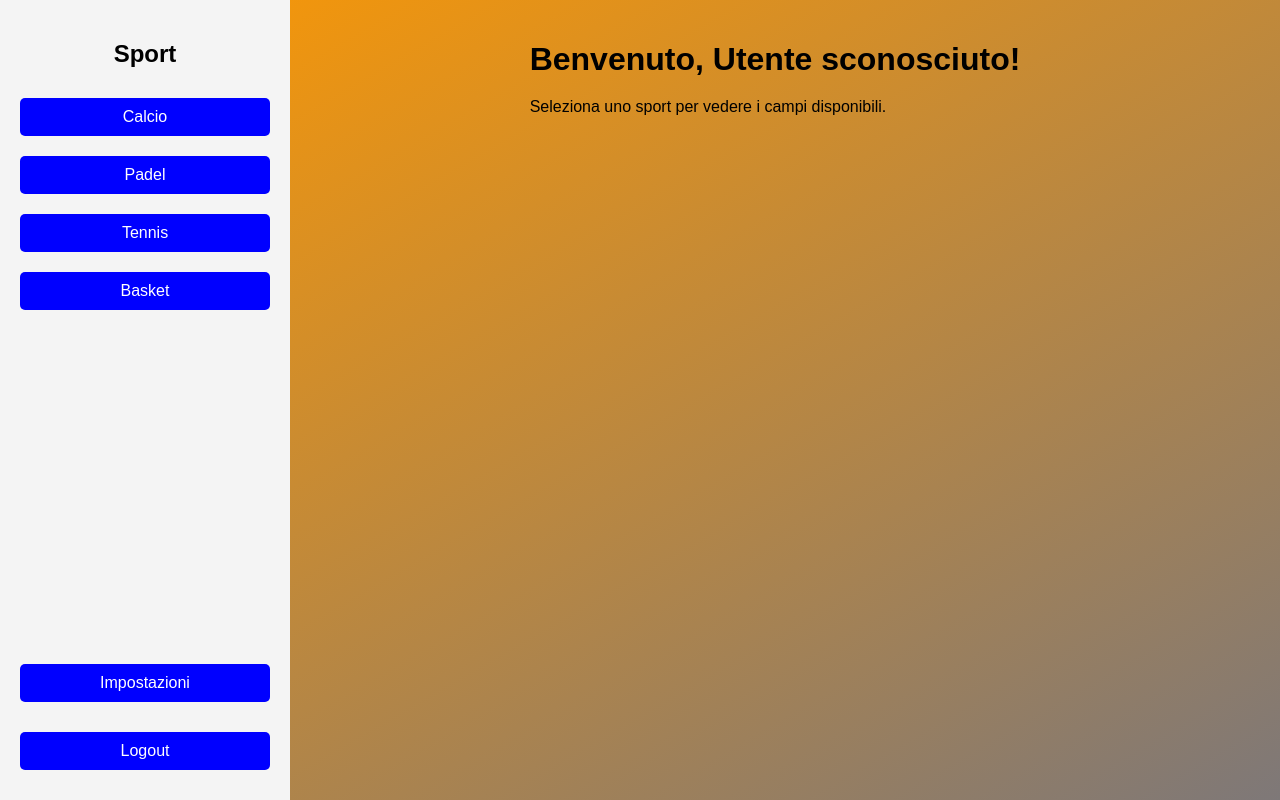
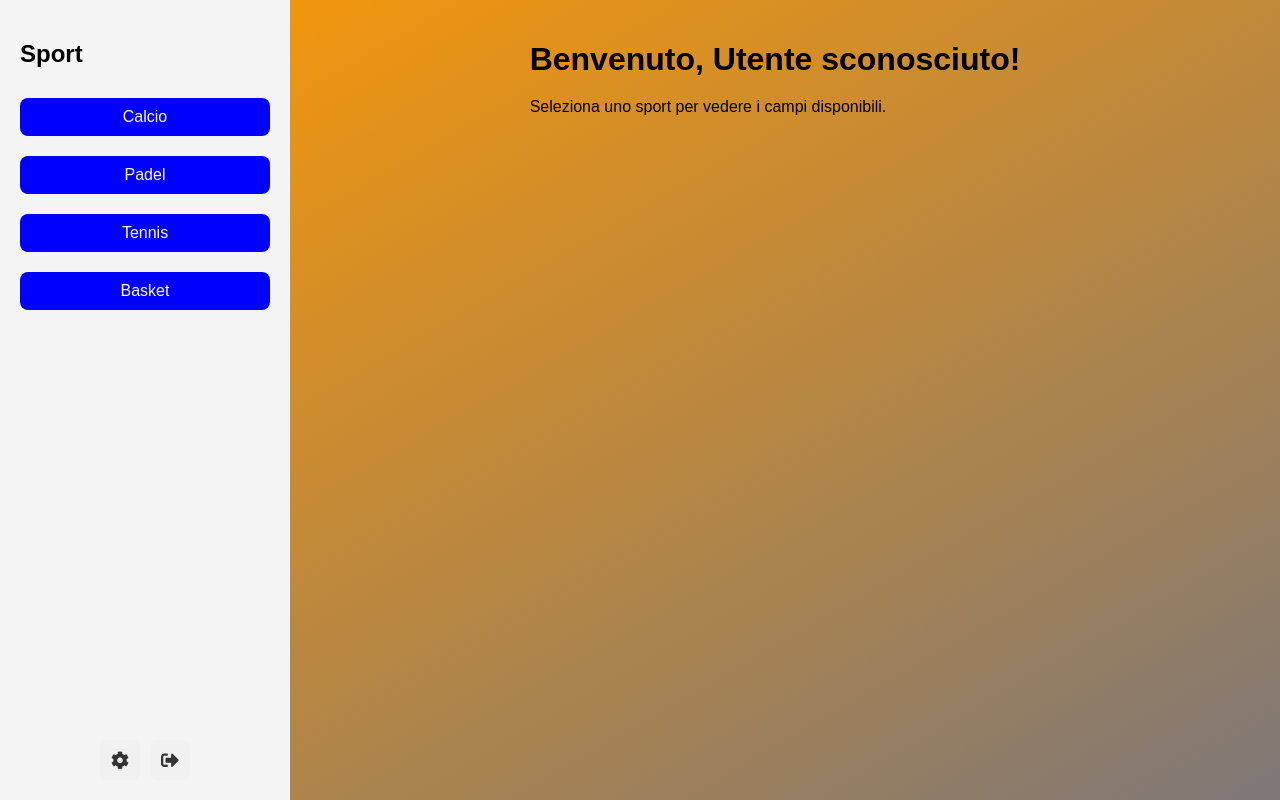
Before and after one commit to Emanuele0103/PlaySport, an Angular app in the folder PlaySportFE/: page /home in a window 1280 px wide. Built offline with nearby package versions, Linux system fonts and the light colour scheme.

Commit message:
Update HomeComponent.html

```diff
--- a/PlaySportFE/src/app/home/home.component.css
+++ b/PlaySportFE/src/app/home/home.component.css
@@ -11,17 +11,19 @@
   display: flex;
   flex-direction: column;
   justify-content: space-between;
-  position: fixed;  /* Sidebar rimane fissa a sinistra */
-  left: 0;  /* Allinea la sidebar completamente a sinistra */
+  position: fixed;
+  left: 0;
   top: 0;
   bottom: 0;
 }
 
-.sidebar h2 {
-  text-align: center;
+/* Stili per i bottoni dello sport */
+.sport-buttons {
+  display: flex;
+  flex-direction: column;
 }
 
-.sidebar button {
+.sport-button {
   display: block;
   width: 100%;
   margin: 10px 0;
@@ -30,27 +32,52 @@
   cursor: pointer;
   background-color: blue;
   color: white;
+  border-radius: 8px;
 }
 
-.sidebar button:hover {
+.sport-button:hover {
   background-color: darkblue;
 }
 
+/* Stili per i bottoni di impostazione/logout/gestione utenti */
 .bottom-buttons {
+  position: absolute;
+  bottom: 20px;
+  left: 0;
+  width: 100%;
   display: flex;
-  flex-direction: column;
-  margin-top: auto;  /* Spinge i bottoni in fondo alla sidebar */
+  justify-content: center;
+  gap: 10px;
 }
 
-.bottom-buttons button {
-  margin-top: 20px;  /* Aggiunge spazio extra tra logout e sport */
+/* Bottoni quadrati e piccoli con solo icone */
+.icon-button {
+  background-color: #f1f1f1;
+  border: none;
+  width: 40px;
+  height: 40px;
+  border-radius: 8px;
+  display: flex;
+  justify-content: center;
+  align-items: center;
+  cursor: pointer;
+  transition: background-color 0.3s;
+}
+
+.icon-button i {
+  font-size: 18px;
+  color: #333;
+}
+
+.icon-button:hover {
+  background-color: #ddd;
 }
 
 /* Area contenuto */
 .content {
-  margin-left: 270px;  /* Aggiunge uno spazio alla sinistra per la sidebar fissa */
+  margin-left: 270px;
   padding: 20px;
-  width: calc(100% - 270px);  /* Prende tutto lo spazio rimanente */
+  width: calc(100% - 270px);
 }
 
 .content h1 {
@@ -67,10 +94,5 @@
 .field {
   background-color: #ffffff;
   border: 1px solid #ccc;
-  padding: 20px;
-  text-align: center;
+  padding: 20px
 }
-
-.field h3 {
-  margin-top: 0;
-}
--- a/PlaySportFE/src/app/home/home.component.html
+++ b/PlaySportFE/src/app/home/home.component.html
@@ -1,26 +1,28 @@
 <div class="container">
   <!-- Sidebar -->
   <div class="sidebar">
-    <h2>Sport</h2>
-    <button (click)="selectSport('calcio')">Calcio</button>
-    <button (click)="selectSport('padel')">Padel</button>
-    <button (click)="selectSport('tennis')">Tennis</button>
-    <button (click)="selectSport('basket')">Basket</button>
+    <div class="sport-buttons">
+      <h2>Sport</h2>
+      <button (click)="selectSport('calcio')" class="sport-button">Calcio</button>
+      <button (click)="selectSport('padel')" class="sport-button">Padel</button>
+      <button (click)="selectSport('tennis')" class="sport-button">Tennis</button>
+      <button (click)="selectSport('basket')" class="sport-button">Basket</button>
+    </div>
 
     <div class="bottom-buttons">
       <!-- Tasto "Gestisci Utenti", visibile solo se l'utente è admin -->
-      <button *ngIf="isAdmin" class="admin-button">
-        <i class="fas fa-user-cog"></i> Gestisci Utenti
+      <button *ngIf="isAdmin" class="icon-button admin-button">
+        <i class="fas fa-user-cog"></i>
       </button>
 
       <!-- Tasto per impostazioni visibile a tutti -->
-      <button (click)="settings()" class="settings-button">
-        <i class="fas fa-cog"></i> Impostazioni
+      <button (click)="settings()" class="icon-button settings-button">
+        <i class="fas fa-cog"></i>
       </button>
 
       <!-- Tasto Logout visibile a tutti -->
-      <button (click)="logout()" class="logout-button">
-        <i class="fas fa-sign-out-alt"></i> Logout
+      <button (click)="logout()" class="icon-button logout-button">
+        <i class="fas fa-sign-out-alt"></i>
       </button>
     </div>
   </div>
--- a/PlaySportFE/src/index.html
+++ b/PlaySportFE/src/index.html
@@ -5,7 +5,7 @@
   <title>PlaySportFE</title>
   <base href="/">
   <meta name="viewport" content="width=device-width, initial-scale=1">
-  <link rel="icon" type="image/x-icon" href="favicon.ico">
+  <link rel="stylesheet" href="https://cdnjs.cloudflare.com/ajax/libs/font-awesome/5.15.4/css/all.min.css">
 </head>
 <body>
   <app-root></app-root>
```
